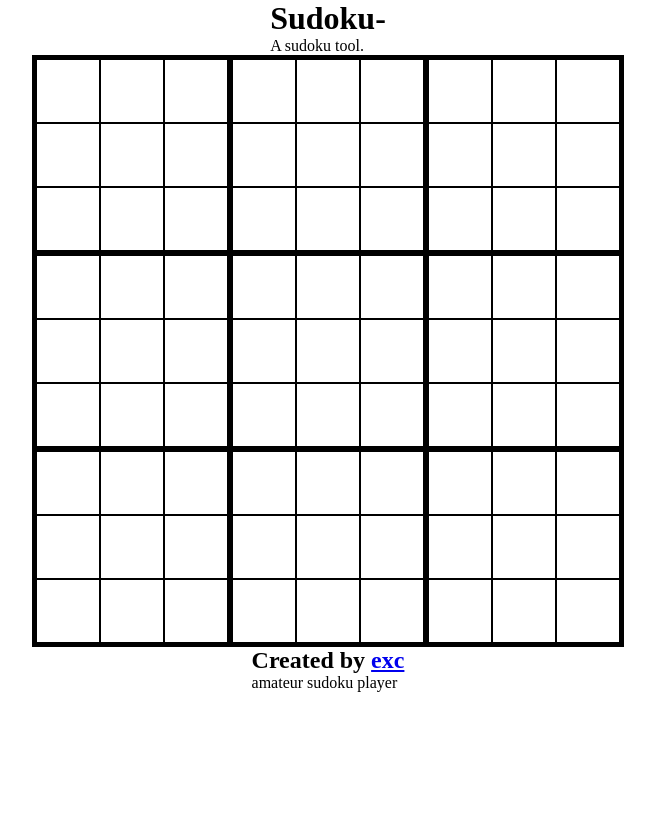
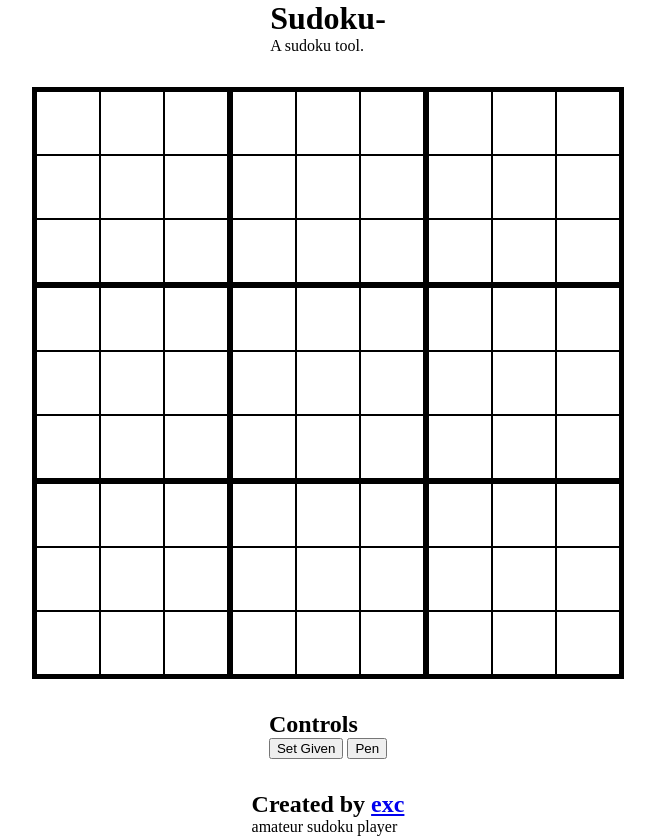
Before and after one commit to exchyphen/sudoku--hyphen, a React (Vite) app: page / in a window 1280 px wide. Shown: the whole page, without its empty margins (312-967 px from the left). Before the commit the page ends 800 px from the top, so only its background shows below. Built offline with nearby package versions, Linux system fonts and the light colour scheme.

Commit message:
arrow key navigation, set given numbers, and pencil feature structure

```diff
--- a/src/App.css
+++ b/src/App.css
@@ -1,9 +1,22 @@
+/* general */
+
+.button {
+
+}
+
+.button:hover {
+  cursor: pointer;
+  filter: brightness(1.2);
+}
+
+/* main */
+
 .main {
   display: flex;
   flex-direction: column;
   justify-content: center;
   align-items: center;
-
+  gap: 2rem;
 }
 
 .board {
--- a/src/App.jsx
+++ b/src/App.jsx
@@ -8,10 +8,17 @@ function App() {
   const MAX_ROW = 9;
   const MAX_COL = 9;
 
+  // states
   const [focus, setFocus] = useState([-1, -1]);
   const [valueArr, setValueArr] = useState(
     Array.from(Array(MAX_ROW), () => Array(MAX_COL).fill(0))
   );
+  const [givenArr, setGivenArr] = useState(
+    Array.from(Array(MAX_ROW), () => Array(MAX_COL).fill(false))
+  );
+  const [inputGiven, setInputGiven] = useState(false);
+  // 0 = pen, 1 = corner marking
+  const [mode, setMode] = useState(0);
 
   // board data
   const data__board = Array.from(Array(MAX_ROW), () => Array(MAX_COL));
@@ -22,7 +29,6 @@ function App() {
         row: row,
         col: col,
         box: SudokuLibrary.findBox(row, col),
-        given: false,
       };
     }
   }
@@ -52,20 +58,68 @@ function App() {
   };
 
   const handleKeyDown = (e) => {
-    if (e.keyCode < 49 || e.keyCode > 57) {
+    console.log("key pressed", e.keyCode);
+    const [row, col] = focus;
+
+    // arrow keys or wasd
+    // left or a
+    if (e.keyCode === 37 || e.keyCode === 65) {
+      setFocus([row, Math.max(0, col - 1)]);
+      return;
+    }
+    // right or d
+    if (e.keyCode === 39 || e.keyCode === 68) {
+      setFocus([row, Math.min(col + 1, MAX_COL - 1)]);
+      return;
+    }
+    // up or w
+    if (e.keyCode === 38 || e.keyCode === 87) {
+      setFocus([Math.max(0, row - 1), col]);
+      return;
+    }
+    // down or s
+    if (e.keyCode === 40 || e.keyCode === 83) {
+      setFocus([Math.min(row + 1, MAX_ROW - 1), col]);
       return;
     }
 
-    console.log("key", e.keyCode);
+    // if focus exists, overwrite the focus cell
+    if (row >= 0 && col >= 0) {
+      // if we are trying to overwrite a given number and we are not setting given: dont let it
+      if (givenArr[row][col] && !inputGiven) {
+        console.log("cannot overwrite given number");
+        return;
+      }
 
-    // if no focus, do nothing
-    if (focus[0] >= 0 && focus[1] >= 0) {
-      console.log("writing to", focus[0], focus[1]);
+      console.log("writing to", row, col);
+
       console.log("value", e.keyCode - 49 + 1);
 
+      // write to value array
       const newArr = copyArr(valueArr);
 
-      newArr[focus[0]][focus[1]] = e.keyCode - 49 + 1;
+      // valid 1 - 9
+      if (49 <= e.keyCode && e.keyCode <= 57) {
+        newArr[row][col] = e.keyCode - 49 + 1;
+
+        // inputting given numbers wehn setting given
+        if (inputGiven) {
+          const newGivenArr = copyArr(givenArr);
+          newGivenArr[row][col] = true;
+          setGivenArr(newGivenArr);
+        }
+      }
+      // backspace or delete
+      else if (e.keyCode === 8 || e.keyCode === 46) {
+        newArr[row][col] = 0;
+
+        // deleting given numbers when setting given
+        if (inputGiven) {
+          const newGivenArr = copyArr(givenArr);
+          newGivenArr[row][col] = false;
+          setGivenArr(newGivenArr);
+        }
+      }
 
       setValueArr(newArr);
     }
@@ -88,6 +142,7 @@ function App() {
             value={valueArr[data.row][data.col]}
             corner={[]}
             center={[]}
+            given={givenArr[data.row][data.col]}
             onCellClick={handleCellClick}
             focus={focus[0] === data.row && focus[1] === data.col}
           ></Cell>
@@ -120,6 +175,15 @@ function App() {
         <article className="board" tabIndex="0" onKeyDown={handleKeyDown}>
           {createBoard()}
         </article>
+        <article className="controls">
+          <h1>Controls</h1>
+          <button className="button" onClick={() => setInputGiven(!inputGiven)}>
+            {inputGiven ? "Stop Setting Given" : "Set Given"}
+          </button>{" "}
+          <button className="button" onClick={() => setMode((mode + 1) % 2)}>
+            {mode === 0 ? "Pen" : "Pencil"}
+          </button>
+        </article>
       </main>
       <footer>
         <hgroup>
--- a/src/components/cell.css
+++ b/src/components/cell.css
@@ -2,10 +2,12 @@
     min-width: 4rem;
     min-height: 4rem;
 
-    padding: 1rem;
+    padding: 0.3rem;
+
     border: 1px solid black;
 
     display: flex;
+    flex-direction: column;
     justify-content: center;
     align-items: center;
 
@@ -18,9 +20,16 @@
     filter: brightness(1.2);
 }
 
-.cell--focus {
-    background: red;
+.cell__pencil {
+    width: 100%;
+    height: calc(100% / 3);
+
+    display: flex;
+    justify-content: space-between;
+    align-items: center;
 }
+
+
 
 .cell--solved {
     width: 100%;
@@ -33,5 +42,13 @@
     font-weight: 700;
 
     position: absolute;
-    background: green;
+    background: white;
 }
+
+.cell--given {
+    background: gray;
+}
+
+.cell--focus {
+    background: red;
+}
--- a/src/components/cell.jsx
+++ b/src/components/cell.jsx
@@ -20,12 +20,39 @@ const Cell = (props) => {
 
   return (
     <div
-      className={"cell" + (props.focus ? " cell--focus" : "")}
+      className={
+        "cell" +
+        (props.focus ? " cell--focus" : "") +
+        (props.given ? " cell--given" : "")
+      }
       // onMouseEnter={handleMouseEnter}
       onMouseDown={handleClick}
     >
+      <div className="cell__pencil pencil--corner">
+        {props.corner.slice(0, 4).map((data, index) => {
+          return <div key={`pencilCorner${index}`}>{data}</div>;
+        })}
+      </div>
+      <div className="cell__pencil pencil--center">
+        {props.center.map((data, index) => {
+          return <div key={`pencilCenter${index}`}>{data}</div>;
+        })}
+      </div>
+      <div className="cell__pencil pencil--corner">
+        {props.corner.slice(4).map((data, index) => {
+          return <div key={`pencilCorner${index + 4}`}>{data}</div>;
+        })}
+      </div>
       {props.value === 0 ? null : (
-        <div className="cell--solved">{props.value}</div>
+        <div
+          className={
+            "cell--solved" +
+            (props.focus ? " cell--focus" : "") +
+            (props.given ? " cell--given" : "")
+          }
+        >
+          {props.value}
+        </div>
       )}
     </div>
   );
--- a/src/index.css
+++ b/src/index.css
@@ -21,6 +21,7 @@ body {
   flex-direction: column;
   justify-content: center;
   align-items: center;
+  gap: 2rem;
 }
 
 .prevent-select {
```
